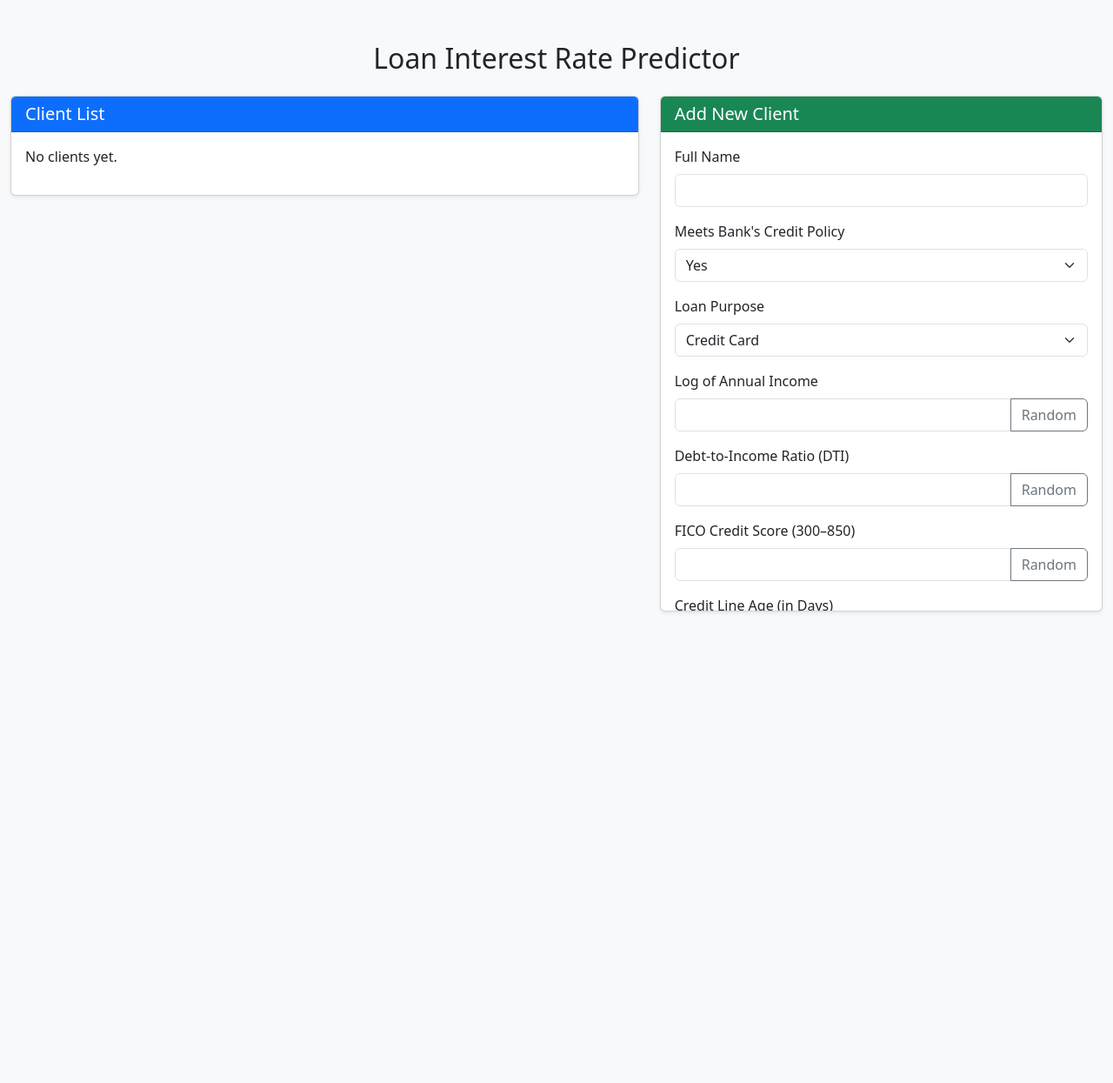
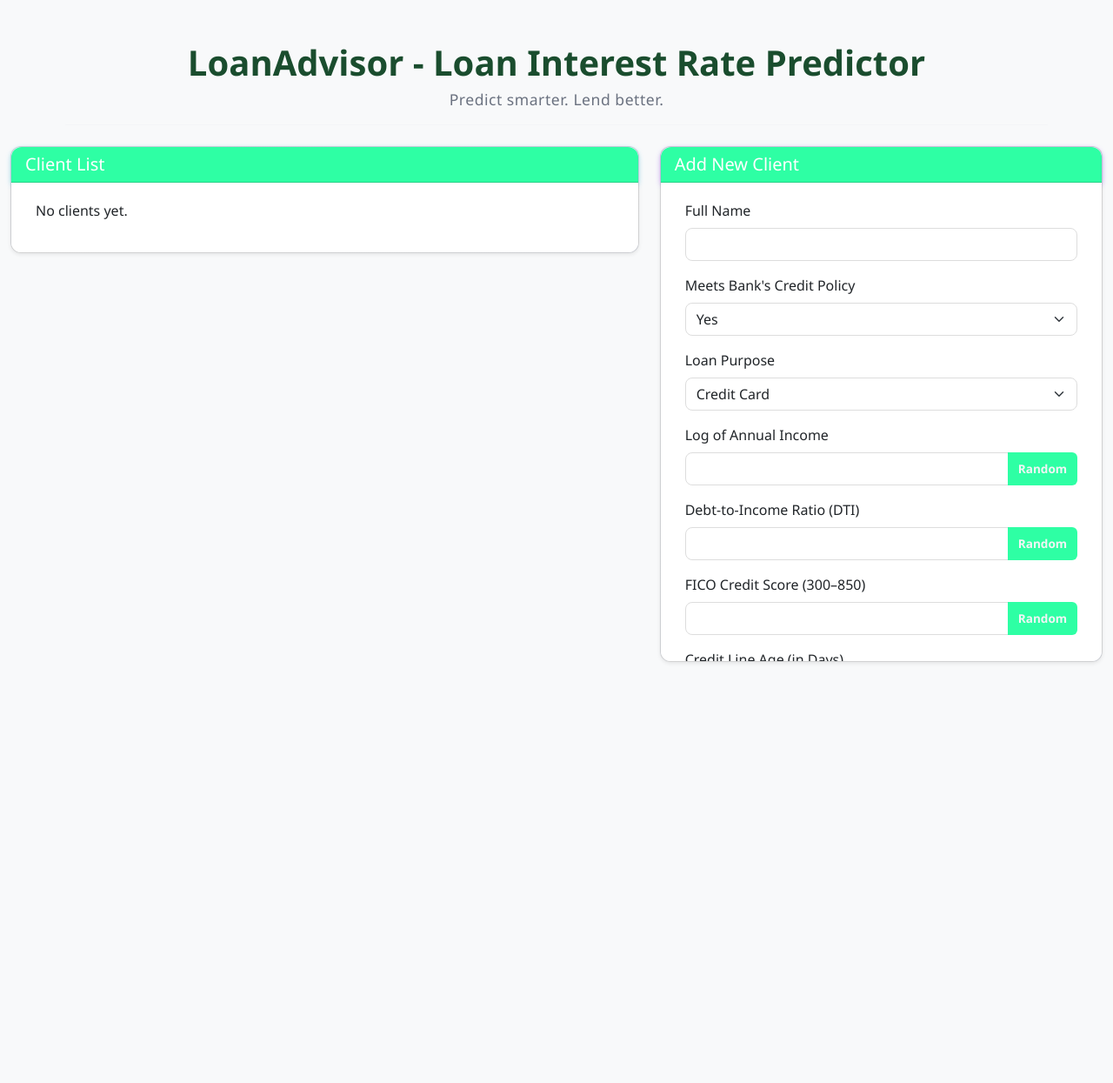
Before and after one commit to devern-DZZC/Interest-Rate-Prediction, a Flask app: template loan-int-rate_web-app/templates/index.html in a window 1280 px wide. Shown: the top 1245 px of the page at 87% size. Run offline with Flask 3, Linux system fonts and the light colour scheme; the template is opened without the code that fills it, so the values that code supplies are empty; parts of the project's set-up code (start-up, migrations or seed data) failed here and were passed over.

Commit message:
styled the web app

```diff
--- /dev/null
+++ b/loan-int-rate_web-app/static/static.css
@@ -0,0 +1,203 @@
+/* static/static.css */
+
+.input-group > .btn-random {
+    min-width: 80px;
+}
+
+/* Body styling */
+body.bg-light {
+    background-color: #f2f5f5; /* Light gray background */
+    font-family: 'Segoe UI', Tahoma, Geneva, Verdana, sans-serif;
+    color: #333;
+}
+
+/* Heading */
+h1.text-center.mb-4 {
+    font-weight: 700;
+    color: #343a40;
+}
+
+.app-title {
+    font-family: 'Segoe UI', sans-serif;
+    font-size: 2.5rem;
+    color: #1a4d2e;
+    text-align: center;
+    margin-bottom: 0.3rem;
+    font-weight: 700;
+}
+
+.tagline {
+    font-family: 'Segoe UI', sans-serif;
+    text-align: center;
+    font-size: 1.1rem;
+    color: #6b7280; /* Tailwind's cool gray-500 */
+    letter-spacing: 0.5px;
+    margin-bottom: 1rem;
+}
+
+
+/* Card Headers */
+.card-header.bg-primary {
+    background-color: #2effa4 !important; /* Bootstrap primary blue */
+    font-weight: 600;
+    border-top-left-radius: 0.75rem;
+    border-top-right-radius: 0.75rem;
+    box-shadow: 0 2px 6px rgba(55, 185, 241, 0.4);
+}
+
+.card-header.bg-success {
+    background-color: #2effa4 !important; /* Purple */
+    font-weight: 600;
+    border-top-left-radius: 0.75rem;
+    border-top-right-radius: 0.75rem;
+    box-shadow: 0 2px 6px rgba(135, 57, 249, 0.4);
+}
+
+/* Card Body */
+.card-body {
+    padding: 1.25rem 1.75rem;
+    background: #fff;
+    border-bottom-left-radius: 0.75rem;
+    border-bottom-right-radius: 0.75rem;
+}
+
+/* Card container */
+.card.shadow-sm {
+    box-shadow: 0 4px 10px rgba(0, 0, 0, 0.1);
+    border-radius: 0.75rem;
+    transition: transform 0.3s ease, box-shadow 0.3s ease;
+    background: linear-gradient(135deg, #ffffff 0%, #f8faff 100%);
+}
+
+/* Card hover effect */
+.card.shadow-sm:hover {
+    box-shadow: 0 10px 20px rgba(135, 57, 249, 0.3);
+    transform: translateY(-5px);
+    cursor: pointer;
+}
+
+/* Card titles */
+.card-title {
+    font-weight: 700;
+    font-size: 1.25rem;
+    color: #4a4a4a;
+    margin-bottom: 0.5rem;
+}
+
+/* Card text */
+.card-text {
+    font-size: 0.95rem;
+    color: #555;
+    margin-bottom: 0.3rem;
+}
+
+/* Buttons */
+.btn-random {
+    font-size: 0.85rem;
+    padding: 0.3rem 0.6rem;
+    background-color: #2effa4;
+    color: #f2f5f5;
+    font-weight: 600;
+    border-radius: 0.375rem;
+    border: none;
+    transition: background-color 0.3s ease;
+}
+
+.btn-outline-secondary.btn-random:hover {
+    background-color: #a1fbc0;
+    border-color: #adb5bd;
+    cursor: pointer;
+}
+
+/* Center the button within the form */
+.form-button-center {
+    display: flex;
+    justify-content: center;
+    margin-top: 1.5rem;
+}
+
+/* Bigger, centered Predict button */
+#predictBtn {
+    font-size: 1.1rem;
+    padding: 0.75rem 1.75rem;
+    min-width: 180px;
+    font-weight: 700;
+    border-radius: 0.5rem;
+    background-color: #2effa4;
+    color: #f2f5f5;
+    border: none;
+    transition: background-color 0.3s ease;
+    cursor: pointer;
+    text-align: center;
+}
+
+#predictBtn:hover {
+    background-color: #a1fbc0;
+}
+
+
+
+/* Form inputs */
+.form-control, .form-select {
+    border-radius: 0.5rem;
+    border: 1.5px solid #ddd;
+    transition: border-color 0.3s ease;
+}
+
+.form-control:focus, .form-select:focus {
+    border-color: #2effa4;
+    box-shadow: 0 0 8px rgba(135, 57, 249, 0.3);
+    outline: none;
+}
+
+/* Scrollbar styling for card body */
+.card-body::-webkit-scrollbar {
+    width: 8px;
+}
+
+.card-body::-webkit-scrollbar-thumb {
+    background-color: rgba(67, 249, 57, 0.3);
+    border-radius: 4px;
+}
+
+.card-body::-webkit-scrollbar-track {
+    background: #f1f1f1;
+}
+
+/* Responsive tweaks */
+@media (max-width: 767px) {
+    .card-body {
+        padding: 1rem 1rem;
+    }
+}
+/* Delete button styling */
+.btn-delete {
+    background-color: #e55353; /* A nice red */
+    color: #fff;
+    font-weight: 600;
+    border: none;
+    padding: 0.4rem 0.8rem;
+    border-radius: 4px;
+    font-size: 0.9rem;
+    margin-top: 1rem;
+    transition: background-color 0.3s ease;
+    display: inline-block;
+}
+
+.btn-delete:hover {
+    background-color: #c43c3c;
+    cursor: pointer;
+    color: #fff;
+    box-shadow: 0 0 6px rgba(196, 60, 60, 0.6);
+}
+.card-fullname-header {
+    background-color: #d9f763;
+    color: white;
+    font-size: 1.3rem;
+    font-weight: 700;
+    text-align: center;
+    padding: 0.75rem 1rem;
+    border-top-left-radius: 0.75rem;
+    border-top-right-radius: 0.75rem;
+    box-shadow: 0 2px 4px rgba(0,0,0,0.1);
+}
--- a/loan-int-rate_web-app/templates/index.html
+++ b/loan-int-rate_web-app/templates/index.html
@@ -4,16 +4,15 @@
     <meta charset="UTF-8">
     <title>Loan Interest Rate Predictor Dashboard</title>
     <link href="https://cdn.jsdelivr.net/npm/bootstrap@5.3.3/dist/css/bootstrap.min.css" rel="stylesheet">
-    <style>
-        .input-group > .btn-random {
-            min-width: 80px;
-        }
-    </style>
+    <link rel="stylesheet" href="{{ url_for('static', filename='static.css') }}">
 </head>
 <body class="bg-light">
 
 <div class="container-fluid mt-5">
-    <h2 class="text-center mb-4">Loan Interest Rate Predictor</h2>
+    <h1 class="app-title">LoanAdvisor - Loan Interest Rate Predictor</h1>
+    <p class="tagline">Predict smarter. Lend better.</p>
+    <hr style="border: none; height: 1px; background-color: #e5e7eb; width: 90%; margin: 0 auto 1.5rem auto;">
+
     <div class="row">
 
         <!-- 📋 Client List as Cards (Left Side) -->
@@ -37,8 +36,10 @@
                             {% for client in clients %}
                             <div class="col">
                                 <div class="card h-100 border-secondary shadow-sm">
+                                    <div class="card-fullname-header">
+                                        <h5 class="card-title" style="color: white;">{{ client.name }}</h5>
+                                    </div>
                                     <div class="card-body">
-                                        <h5 class="card-title">{{ client.name }}</h5>
                                         <p class="card-text"><strong>Meets Bank's Credit Policy: </strong> {{ client.creditPolicy }}</p>
                                         <p class="card-text"><strong>Purpose:</strong> {{ purpose_map[client.purpose] }}</p>
                                         <p class="card-text"><strong>DTI:</strong> {{ client.dti }}</p>
@@ -50,7 +51,14 @@
                                         <p class="card-text"><strong>Delinquency (2 yrs):</strong> {{ client.delinq2Years }}</p>
                                         <p class="card-text"><strong>Public Record:</strong> {{ client.pubRec }}</p>
                                         <p class="card-text"><strong>Not Fully Paid:</strong> {{ client.notFullyPaid }}</p>
-                                        <p class="card-text"><strong>Predicted Interest Rate:</strong> {{ client.interestRate }}%</p>
+                                        <p class="card-text">
+                                            <strong>Predicted Interest Rate:</strong>
+                                            <span class="badge bg-warning text-dark">{{ client.interestRate }}%</span>
+                                        </p>
+
+                                        <form action="">
+                                            <button class="btn btn-delete" data-client-id="{{ client.id }}">Delete</button>
+                                        </form>
                                     </div>
                                 </div>
                             </div>
@@ -170,7 +178,9 @@
                             </select>
                         </div>
 
-                        <button type="submit" class="btn btn-success w-100">Predict & Save</button>
+                        <div class="form-button-center">
+                            <button type="submit" id="predictBtn">Predict & Save</button>
+                        </div>
                     </form>
                 </div>
             </div>
```
